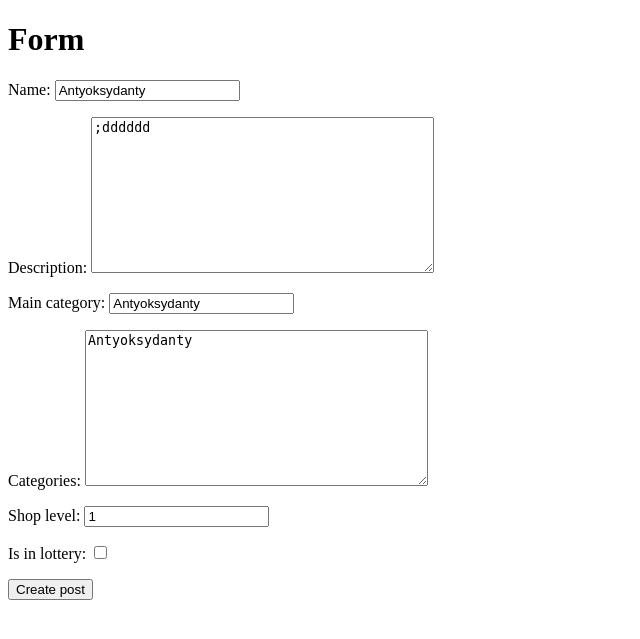
After one commit to pmazgaj/my-first-blog, a Django app: page /shop/1/edit/ in a window 1280 px wide. The commit adds this page. Shown: the top 639 px of the page, without its empty margins (0-640 px from the left). Run offline with Django 3.2, Linux system fonts and the light colour scheme; data comes from the database, SQL or seed files in the repository; both versions use the stored data as it was after the commit.

Commit message:
Dynamic and versatile urls added. Deleting, adding, editing, viewing List, viewing single shop.

```diff
--- a/ims_site/urls.py
+++ b/ims_site/urls.py
@@ -1,14 +1,10 @@
 from django.conf.urls import include, url
 from django.contrib import admin
-
-# from shop import views as post_view
-# from shop import views as post_view
-
 
 urlpatterns = [
 
     url(r'^admin/', admin.site.urls),
-    url(r'^shop/', include("shop.urls")),
+    url(r'^shop/', include("shop.urls", namespace='shop')),
 
     # url(r'^shops/$', include("<appname>.views.<function_name>")),
     # or from appname import views
--- /dev/null
+++ b/shop/forms.py
@@ -0,0 +1,24 @@
+"""
+Used for editing forms (e.g. adding new Shop
+"""
+from django import forms
+from .models import Shop
+
+
+class ShopForm(forms.ModelForm):
+    """
+    Specifies what you're adding into form.
+    Don't use automatic fields.
+    """
+
+    class Meta:
+        model = Shop
+        fields = [
+            "name",
+            "description",
+            "main_category",
+            "categories",
+            "shop_level",
+            "is_in_lottery",
+
+        ]
--- a/shop/models.py
+++ b/shop/models.py
@@ -1,5 +1,6 @@
 from django.db import models
 from django.utils import timezone
+from django.core.urlresolvers import reverse
 
 
 def user_directory_path(instance, filename):
@@ -32,6 +33,13 @@ class Shop(models.Model):
     def __str__(self):
         return self.name
 
+    def get_absolute_url(self):
+        """
+        Returns absolute url for Shop model, based on id
+        """
+        # namespace - detail
+        return reverse("shop:detail", kwargs={"id": self.id})
+
 
 class Category(models.Model):
     """
@@ -43,3 +51,9 @@ class Category(models.Model):
 
     def __str__(self):
         return self.name
+
+    def get_absolute_url(self):
+        """
+        Returns absolute url for Category model, based on id
+        """
+        return "/category/{0}/".format(self.id)
--- a/shop/urls.py
+++ b/shop/urls.py
@@ -8,10 +8,10 @@ from django.conf.urls import include, url
 from .views import (shop_list, shop_create, shop_edit, shop_delete, shop_detail)
 
 urlpatterns = [
-    url(r'^$', shop_list),
+    url(r'^$', shop_list, name='list'),
     url(r'^create/$', shop_create),
-    url(r'^edit/$', shop_edit),
-    url(r'^delete/$', shop_delete),
-    url(r'^detail/$', shop_detail),
+    url(r'^(?P<id>\d+)/edit/$', shop_edit, name='update'),
+    url(r'^(?P<id>\d+)/delete/$', shop_delete),
+    url(r'^(?P<id>\d+)/$', shop_detail, name='detail'),
 
 ]
--- a/shop/views.py
+++ b/shop/views.py
@@ -3,36 +3,89 @@ Creates views for shop application
 """
 
 from django.shortcuts import render
-from django.http import HttpResponse
+from django.shortcuts import get_object_or_404
+from django.shortcuts import redirect
+
+from django.contrib import messages
+from django.http import HttpResponseRedirect
 from .models import Shop
+from .forms import ShopForm
 
 
 def shop_create(request):
-    """create shop"""
-    return HttpResponse("<h1>Create</h1>")
+    """
+    create shop
+    """
+    form = ShopForm(request.POST or None)
+    if form.is_valid():
+        instance = form.save(commit=False)
+        instance.save()
+
+        # after creation - redirect to Shop page
+        messages.success(request, "Successfully created shop")
+        return HttpResponseRedirect(instance.get_absolute_url())
+    else:
+        messages.error(request, "Shop was not successfully created!")
+
+    context = {
+        "form": form,
+    }
+    return render(request, "post_form.html", context)
 
 
-def shop_edit(request):
-    """edit shop"""
-    return HttpResponse("<h1>Edit</h1>")
+def shop_edit(request, id=None):
+    """
+    edit shop
+    """
+    instance = get_object_or_404(Shop, id=id)  # look for given id, if not present - render 404 error
+
+    # param instance - edit an instance (fill the fields)
+    form = ShopForm(request.POST or None, instance=instance)
+    if form.is_valid():
+        instance = form.save(commit=False)
+        instance.save()
+        messages.success(request, "<a href='#'>Item</a> Shop successfully edited", extra_tags="extra_safe")
+        return HttpResponseRedirect(instance.get_absolute_url())
+
+    context = {
+        "name": instance.name,
+        "instance": instance,
+        "form": form,
+    }
+    return render(request, "post_form.html", context)
 
 
-def shop_delete(request):
-    """delete shop"""
-    return HttpResponse("<h1>Delete</h1>")
+def shop_delete(request, id=None):
+    """
+    delete shop
+    """
+    instance = get_object_or_404(Shop, id=id)  # look for given id, if not present - render 404 error
+
+    instance.delete()
+    messages.success(request, "Deletion of shop with id {0} completed".format(id))
+
+    return redirect("shop:list")
 
 
-def shop_detail(request):
-    """display shop info"""
-    context = {"title": "Detail"}
-    return render(request, "index.html", context)
+def shop_detail(request, id=None):
+    """
+    display shop info
+    """
+    instance = get_object_or_404(Shop, id=id)  # look for given id, if not present - render 404 error
+    context = {
+        "name": instance.name,
+        "instance": instance,
+    }
+    return render(request, "shop_detail.html", context)
 
 
 def shop_list(request):
-    """list of shops"""
+    """
+    list of shops
+    """
     queryset = Shop.objects.all()
     context = {
-        "title": "List",
+        "name": "List",
         "object_list": queryset
     }
     return render(request, "index.html", context)
--- /dev/null
+++ b/templates/post_form.html
@@ -0,0 +1,17 @@
+<!DOCTYPE html>
+<html lang="en">
+<head>
+    <meta charset="UTF-8">
+    <title>Title</title>
+
+</head>
+<body>
+<h1>Form</h1>
+
+<form method="POST" action="">{% csrf_token %}
+{{ form.as_p }}
+<input type="submit" value="Create post">
+</form>
+
+</body>
+</html>
```
Also changed, not shown: templates/index.html (+19 -2 lines), templates/shop_detail.html (added, +36 -0 lines), db.sqlite3.
